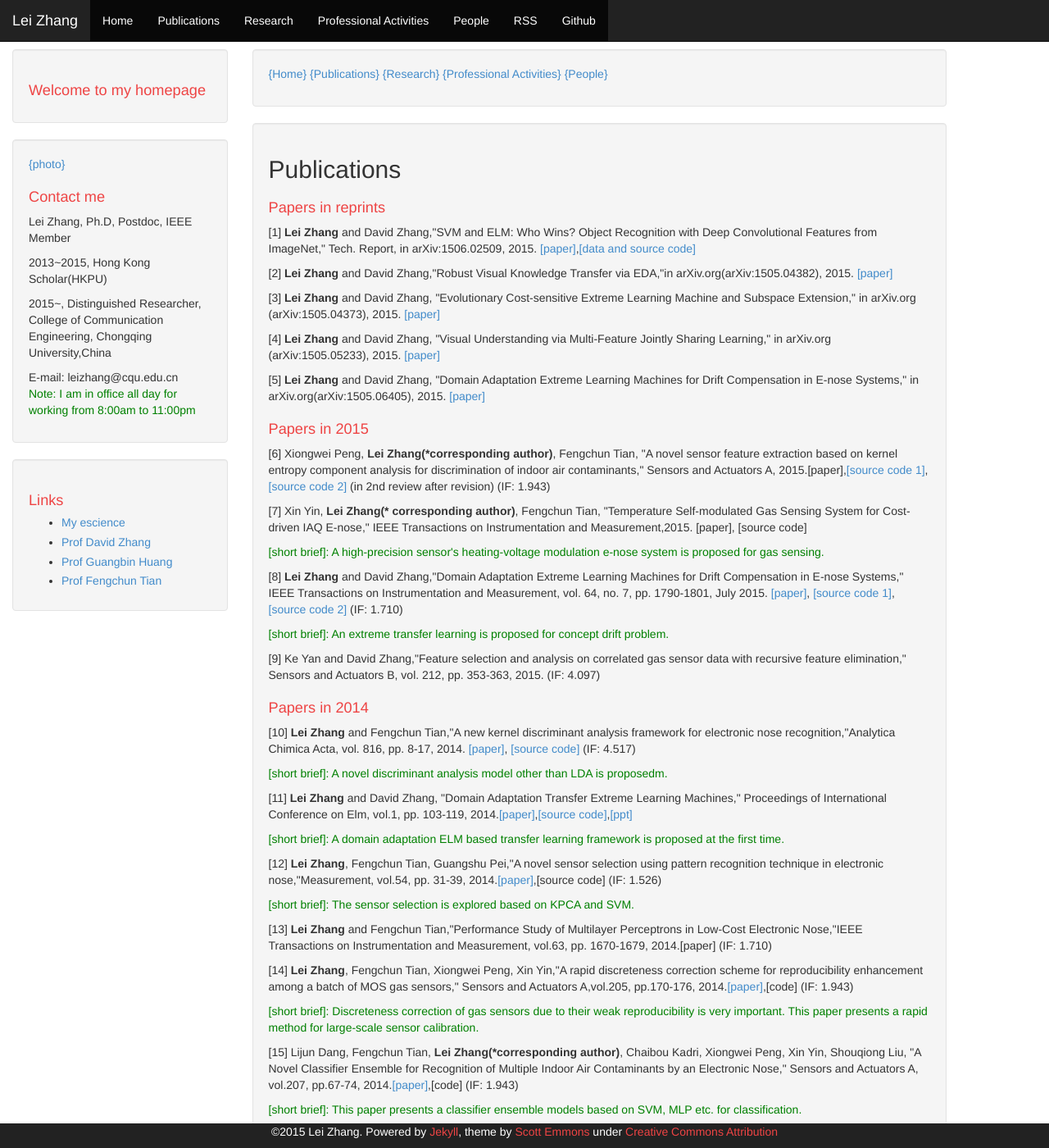
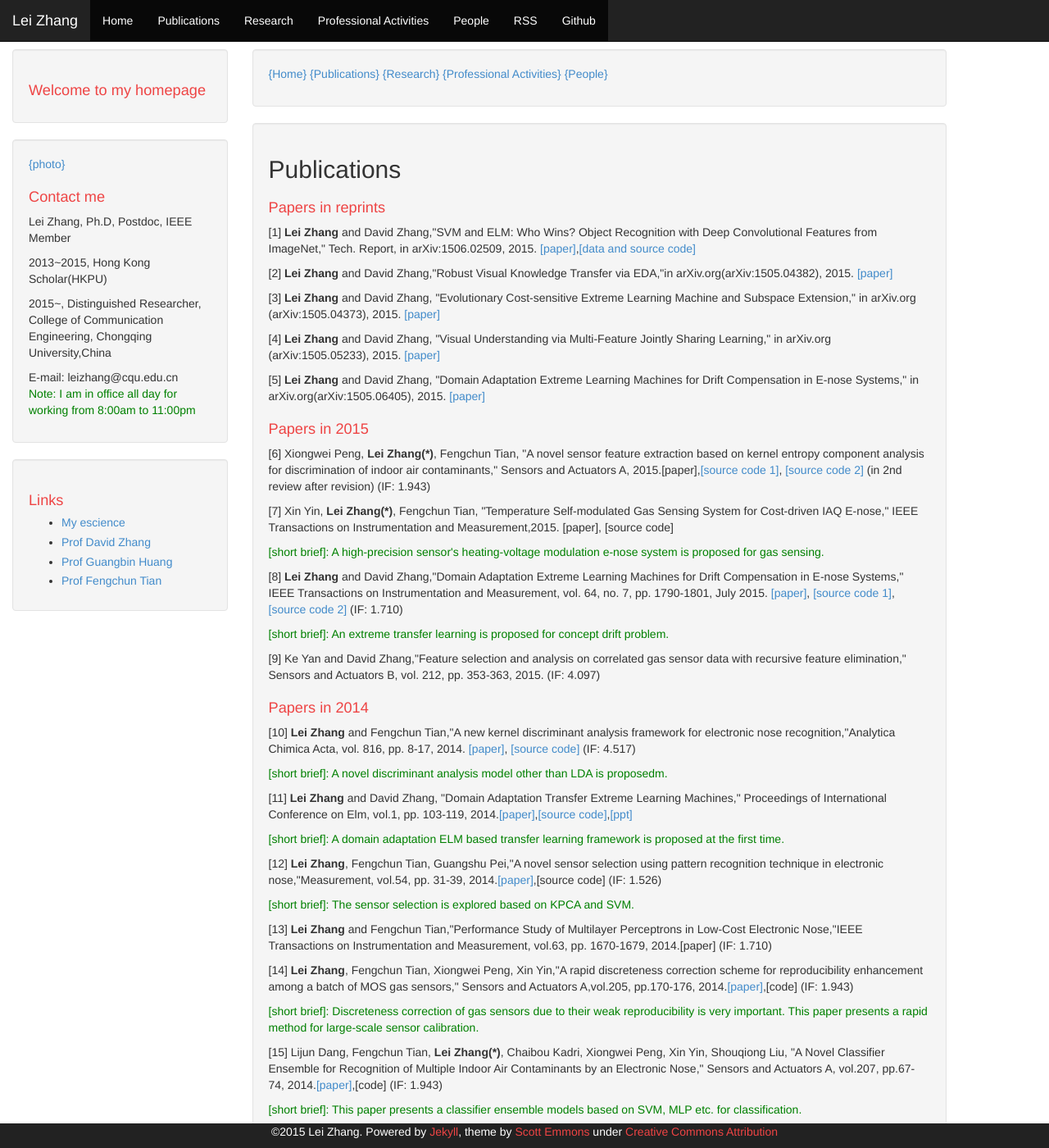
Before and after one commit to DrLeiZhang/website, a Jekyll site: the page built from publications.html, in a window 1280 px wide and 1400 px high. Shown: the whole window at 82% size. Built offline with Jekyll 4.4.1, drawn with Linux system fonts in a browser that asks for light colours; Markdown is read by kramdown in place of the engine named in the settings.

Commit message:
Update
Signed-off-by: leizhang@cqu.edu.cn <leizhang@cqu.edu.cn>

```diff
--- a/publications.html
+++ b/publications.html
@@ -16,8 +16,8 @@ layout: default
 <p>[5] <B>Lei Zhang</B> and David Zhang, "Domain Adaptation Extreme Learning Machines for Drift Compensation in E-nose Systems," in arXiv.org(arXiv:1505.06405), 2015. <a href="http://arxiv.org/abs/1505.06405">[paper]</a></p>
 
     <h1>Papers in 2015</h1>
-<p>[6] Xiongwei Peng, <B>Lei Zhang(*corresponding author)</B>, Fengchun Tian, "A novel sensor feature extraction based on kernel entropy component analysis for discrimination of indoor air contaminants," Sensors and Actuators A, 2015.[paper],<a href="resources/KECA-LSSVM_code_demo.rar">[source code 1]</a>, <a href="resources/KECA-SVM_code_demo.rar"> [source code 2]</a> (in 2nd review after revision) (IF: 1.943)</p>
-<p>[7] Xin Yin, <B>Lei Zhang(* corresponding author)</B>, Fengchun Tian, "Temperature Self-modulated Gas Sensing System for Cost-driven IAQ E-nose," IEEE Transactions on Instrumentation and Measurement,2015. [paper], [source code]</p>
+<p>[6] Xiongwei Peng, <B>Lei Zhang(*)</B>, Fengchun Tian, "A novel sensor feature extraction based on kernel entropy component analysis for discrimination of indoor air contaminants," Sensors and Actuators A, 2015.[paper],<a href="resources/KECA-LSSVM_code_demo.rar">[source code 1]</a>, <a href="resources/KECA-SVM_code_demo.rar"> [source code 2]</a> (in 2nd review after revision) (IF: 1.943)</p>
+<p>[7] Xin Yin, <B>Lei Zhang(*)</B>, Fengchun Tian, "Temperature Self-modulated Gas Sensing System for Cost-driven IAQ E-nose," IEEE Transactions on Instrumentation and Measurement,2015. [paper], [source code]</p>
 <p style="color:green;">[short brief]: A high-precision sensor's heating-voltage modulation e-nose system is proposed for gas sensing.</p>
 <p>[8] <B>Lei Zhang</B> and David Zhang,"Domain Adaptation Extreme Learning Machines for Drift Compensation in E-nose Systems,"</a> IEEE Transactions on Instrumentation and Measurement, vol. 64, no. 7, pp. 1790-1801, July 2015.<a href="resources/DAELM.pdf"> [paper]</a>,<a href="resources/DAELM-S.rar"> [source code 1]</a>, <a href="resources/DAELM-T.rar"> [source code 2]</a> (IF: 1.710)</p>
 <p style="color:green;">[short brief]: An extreme transfer learning is proposed for concept drift problem.</p>
@@ -37,7 +37,7 @@ layout: default
 <p>[14] <B>Lei Zhang</B>, Fengchun Tian, Xiongwei Peng, Xin Yin,"A rapid discreteness correction scheme for reproducibility enhancement among a batch of MOS gas sensors," Sensors and Actuators A,vol.205, pp.170-176, 2014.<a href="resources/Rapid discreteness calibration.pdf">[paper]</a>,[code] (IF: 1.943)</p>
 <p style="color:green;">[short brief]: Discreteness correction of gas sensors due to their weak reproducibility is very important. This paper presents a rapid method for large-scale sensor calibration.</p>
 
-<p>[15] Lijun Dang, Fengchun Tian, <B>Lei Zhang(*corresponding author)</B>, Chaibou Kadri, Xiongwei Peng, Xin Yin, Shouqiong Liu, "A Novel Classifier Ensemble for Recognition of Multiple Indoor Air Contaminants by an Electronic Nose," Sensors and Actuators A, vol.207, pp.67-74, 2014.<a href="resources/Classifier_ensemble.pdf">[paper]</a>,[code] (IF: 1.943)</p>
+<p>[15] Lijun Dang, Fengchun Tian, <B>Lei Zhang(*)</B>, Chaibou Kadri, Xiongwei Peng, Xin Yin, Shouqiong Liu, "A Novel Classifier Ensemble for Recognition of Multiple Indoor Air Contaminants by an Electronic Nose," Sensors and Actuators A, vol.207, pp.67-74, 2014.<a href="resources/Classifier_ensemble.pdf">[paper]</a>,[code] (IF: 1.943)</p>
 <p style="color:green;">[short brief]: This paper presents a classifier ensemble models based on SVM, MLP etc. for classification.</p>
 
 <p>[16] <B>Lei Zhang</B>, Fengchun Tian, Xiongwei Peng, Xin Yin, Guorui Li,and Lijun Dang,"Concentration estimation using metal oxide semiconductor gas sensor array based e-noses," Sensor Review,vol.34, pp.284-290, 2014. <a href="resources/PLWE_ANN.pdf">[paper]</a>,[code] (IF: 0.616)</p>
```
